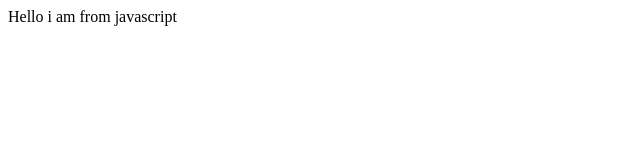
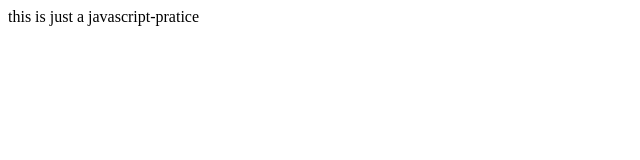
Before and after one commit to chaitanykumar/Java-Script-Web-u, a plain HTML site: page index.html/pratice.html in a window 1280 px wide. Shown: the full height of the page, 0-640 px from the left. Drawn offline with Linux system fonts and the light colour scheme.

Commit message:
pratice2

```diff
--- a/index.html/pratice.html
+++ b/index.html/pratice.html
@@ -3,10 +3,13 @@
 <head>
     <script type="text/javascript">
 
-        document.write("Hello i am from javascript");
+
+        document.write("this is just a javascript-pratice");
+
+    </script>
 
 
-    </script>
+
 </head>
 
 <body>
```
